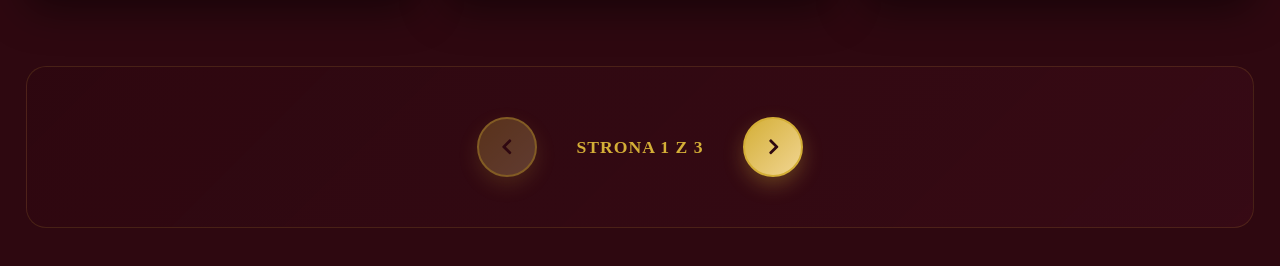
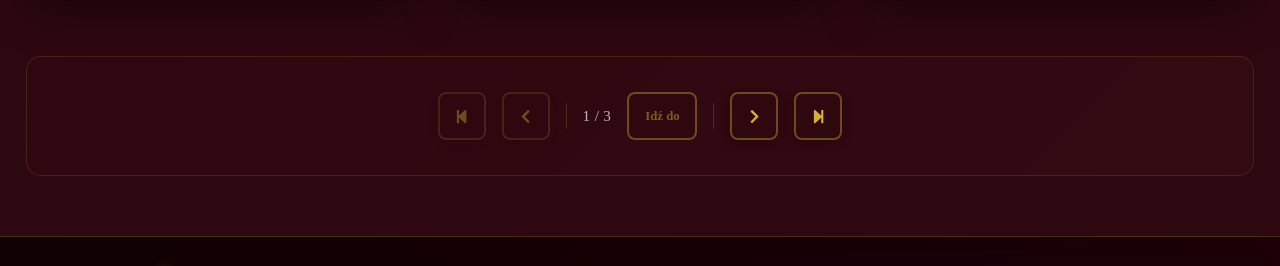
Before and after one commit to KlaraQueen/klara-queen, a React (Create React App) app: page /offer in a window 1280 px wide. Shown: the part 1684-1950 px from the top of the page. Built offline with nearby package versions, Linux system fonts and the light colour scheme.

Commit message:
Poprawa paginacji

```diff
--- /dev/null
+++ b/src/components/Pagination/index.js
@@ -0,0 +1,127 @@
+import React, { useState } from "react";
+import * as S from "./styled";
+import {
+  FaChevronLeft,
+  FaChevronRight,
+  FaStepBackward,
+  FaStepForward,
+} from "react-icons/fa";
+
+const Pagination = ({ currentPage, totalPages, onPageChange }) => {
+  const [inputValue, setInputValue] = useState("");
+
+  const handleFirstPage = () => {
+    onPageChange(1);
+  };
+
+  const handleLastPage = () => {
+    onPageChange(totalPages);
+  };
+
+  const handlePrevPage = () => {
+    if (currentPage > 1) {
+      onPageChange(currentPage - 1);
+    }
+  };
+
+  const handleNextPage = () => {
+    if (currentPage < totalPages) {
+      onPageChange(currentPage + 1);
+    }
+  };
+
+  const handlePageInput = (e) => {
+    const value = e.target.value.trim();
+
+    if (value === "") {
+      setInputValue("");
+      return;
+    }
+
+    const pageNumber = parseInt(value, 10);
+
+    if (!isNaN(pageNumber) && pageNumber >= 1 && pageNumber <= totalPages) {
+      onPageChange(pageNumber);
+      setInputValue("");
+    } else if (pageNumber > totalPages) {
+      onPageChange(totalPages);
+      setInputValue("");
+    } else if (pageNumber < 1) {
+      onPageChange(1);
+      setInputValue("");
+    }
+  };
+
+  const handleInputKeyPress = (e) => {
+    if (e.key === "Enter") {
+      handlePageInput(e);
+    }
+  };
+
+  if (totalPages <= 1) return null;
+
+  return (
+    <S.PaginationContainer>
+      <S.PaginationButton
+        onClick={handleFirstPage}
+        disabled={currentPage === 1}
+        aria-label="Pierwsza strona"
+        title="Pierwsza strona"
+      >
+        <FaStepBackward />
+      </S.PaginationButton>
+
+      <S.PaginationButton
+        onClick={handlePrevPage}
+        disabled={currentPage === 1}
+        aria-label="Poprzednia strona"
+        title="Poprzednia strona"
+      >
+        <FaChevronLeft />
+      </S.PaginationButton>
+
+      <S.Separator />
+
+      <S.PageInfo>
+        <span>{currentPage}</span>
+        <span style={{ margin: "0 4px" }}>/</span>
+        <span>{totalPages}</span>
+      </S.PageInfo>
+
+      <S.PageInput
+        type="number"
+        placeholder="Idź do"
+        value={inputValue}
+        onChange={(e) => setInputValue(e.target.value)}
+        onBlur={handlePageInput}
+        onKeyPress={handleInputKeyPress}
+        min="1"
+        max={totalPages}
+        aria-label="Wpisz numer strony"
+        title="Wpisz numer strony i naciśnij Enter"
+      />
+
+      <S.Separator />
+
+      <S.PaginationButton
+        onClick={handleNextPage}
+        disabled={currentPage === totalPages}
+        aria-label="Następna strona"
+        title="Następna strona"
+      >
+        <FaChevronRight />
+      </S.PaginationButton>
+
+      <S.PaginationButton
+        onClick={handleLastPage}
+        disabled={currentPage === totalPages}
+        aria-label="Ostatnia strona"
+        title="Ostatnia strona"
+      >
+        <FaStepForward />
+      </S.PaginationButton>
+    </S.PaginationContainer>
+  );
+};
+
+export default Pagination;
--- /dev/null
+++ b/src/components/Pagination/styled.js
@@ -0,0 +1,115 @@
+import styled from "styled-components";
+import { theme } from "../../theme";
+
+export const PaginationContainer = styled.div`
+  display: flex;
+  justify-content: center;
+  align-items: center;
+  gap: clamp(8px, 2vw, 16px);
+  margin-top: clamp(30px, 5vw, 50px);
+  padding: clamp(20px, 3vw, 35px);
+  background: linear-gradient(
+    135deg,
+    rgba(46, 8, 16, 0.3) 0%,
+    rgba(75, 16, 32, 0.2) 100%
+  );
+  border: 1px solid rgba(212, 175, 55, 0.15);
+  border-radius: 15px;
+  flex-wrap: wrap;
+`;
+
+export const PaginationButton = styled.button`
+  flex-shrink: 0;
+  width: clamp(35px, 4vw, 48px);
+  height: clamp(35px, 4vw, 48px);
+  border-radius: 8px;
+  background: ${(props) =>
+    props.active
+      ? `linear-gradient(135deg, ${theme.colors.goldMain} 0%, #f1d592 100%)`
+      : "rgba(46, 8, 16, 0.6)"};
+  color: ${(props) =>
+    props.active ? theme.colors.deepBlack : theme.colors.goldMain};
+  border: 2px solid
+    ${(props) =>
+      props.active ? theme.colors.goldMain : "rgba(212, 175, 55, 0.4)"};
+  font-size: clamp(0.8rem, 1.5vw, 0.95rem);
+  font-weight: 600;
+  display: flex;
+  align-items: center;
+  justify-content: center;
+  cursor: pointer;
+  transition: all 0.3s cubic-bezier(0.4, 0, 0.2, 1);
+  box-shadow: ${(props) =>
+    props.active
+      ? "0 6px 20px rgba(212, 175, 55, 0.3)"
+      : "0 4px 12px rgba(0, 0, 0, 0.2)"};
+
+  &:hover:not(:disabled) {
+    transform: translateY(-2px);
+    box-shadow: 0 8px 25px rgba(212, 175, 55, 0.4);
+    border-color: ${theme.colors.goldMain};
+  }
+
+  &:active:not(:disabled) {
+    transform: translateY(0);
+  }
+
+  &:disabled {
+    opacity: 0.4;
+    cursor: not-allowed;
+    background: rgba(46, 8, 16, 0.4);
+  }
+`;
+
+export const PageInput = styled.input`
+  width: clamp(50px, 8vw, 70px);
+  height: clamp(35px, 4vw, 48px);
+  border: 2px solid rgba(212, 175, 55, 0.4);
+  border-radius: 8px;
+  background: rgba(46, 8, 16, 0.6);
+  color: ${theme.colors.goldMain};
+  text-align: center;
+  font-size: clamp(0.65rem, 1rem, 0.8rem);
+  font-weight: 600;
+  padding: clamp(6px, 1vw, 10px);
+  font-family: "Cormorant Garamond", serif;
+  letter-spacing: 0;
+  transition: all 0.3s ease;
+
+  &:focus {
+    outline: none;
+    border-color: ${theme.colors.goldMain};
+    box-shadow: 0 0 10px rgba(212, 175, 55, 0.3);
+    background: rgba(46, 8, 16, 0.8);
+  }
+
+  &::placeholder {
+    color: rgba(212, 175, 55, 0.5);
+  }
+
+  /* Style for number input - remove spinners */
+  &::-webkit-outer-spin-button,
+  &::-webkit-inner-spin-button {
+    -webkit-appearance: none;
+    margin: 0;
+  }
+
+  &[type="number"] {
+    -moz-appearance: textfield;
+  }
+`;
+
+export const PageInfo = styled.span`
+  font-size: clamp(0.8rem, 1.5vw, 0.95rem);
+  color: rgba(255, 255, 255, 0.7);
+  font-weight: 500;
+  white-space: nowrap;
+  font-family: "Cormorant Garamond", serif;
+  letter-spacing: 0.5px;
+`;
+
+export const Separator = styled.div`
+  width: 1px;
+  height: clamp(20px, 2vw, 30px);
+  background: rgba(212, 175, 55, 0.2);
+`;
--- a/src/pages/Offer/OfferList/index.js
+++ b/src/pages/Offer/OfferList/index.js
@@ -1,12 +1,8 @@
 import React, { useState, useEffect } from "react";
 import * as S from "./styled";
 import { offerData } from "../../../data/offerData";
-import {
-  FaChevronLeft,
-  FaChevronRight,
-  FaThLarge,
-  FaList,
-} from "react-icons/fa";
+import { FaThLarge, FaList } from "react-icons/fa";
+import Pagination from "../../../components/Pagination";
 
 const OfferList = () => {
   const baseUrl = process.env.PUBLIC_URL || "";
@@ -37,16 +33,8 @@ const OfferList = () => {
   const endIndex = startIndex + itemsPerPage;
   const currentOffers = offerData.slice(startIndex, endIndex);
 
-  const handleNextPage = () => {
-    if (currentPage < totalPages) {
-      setCurrentPage(currentPage + 1);
-    }
-  };
-
-  const handlePrevPage = () => {
-    if (currentPage > 1) {
-      setCurrentPage(currentPage - 1);
-    }
+  const handlePageChange = (pageNumber) => {
+    setCurrentPage(pageNumber);
   };
 
   return (
@@ -120,29 +108,11 @@ const OfferList = () => {
         </S.OffersList>
       )}
 
-      {totalPages > 1 && (
-        <S.PaginationWrapper>
-          <S.PaginationButton
-            onClick={handlePrevPage}
-            disabled={currentPage === 1}
-            aria-label="Poprzednia strona"
-          >
-            <FaChevronLeft />
-          </S.PaginationButton>
-
-          <S.PageInfo>
-            Strona {currentPage} z {totalPages}
-          </S.PageInfo>
-
-          <S.PaginationButton
-            onClick={handleNextPage}
-            disabled={currentPage === totalPages}
-            aria-label="Następna strona"
-          >
-            <FaChevronRight />
-          </S.PaginationButton>
-        </S.PaginationWrapper>
-      )}
+      <Pagination
+        currentPage={currentPage}
+        totalPages={totalPages}
+        onPageChange={handlePageChange}
+      />
     </S.OfferListWrapper>
   );
 };
--- a/src/pages/Offer/OfferList/styled.js
+++ b/src/pages/Offer/OfferList/styled.js
@@ -254,72 +254,6 @@ export const OfferListWrapper = styled.div`
   gap: clamp(4px, 1vw, 8px);
 `;
 
-export const PaginationWrapper = styled.div`
-  display: flex;
-  justify-content: center;
-  align-items: center;
-  gap: clamp(20px, 4vw, 40px);
-  margin-top: clamp(40px, 6vw, 60px);
-  padding: clamp(30px, 4vw, 50px);
-  background: linear-gradient(
-    135deg,
-    rgba(46, 8, 16, 0.4) 0%,
-    rgba(75, 16, 32, 0.3) 100%
-  );
-  border: 1px solid rgba(212, 175, 55, 0.15);
-  border-radius: 20px;
-`;
-
-export const PaginationButton = styled.button`
-  flex-shrink: 0;
-  width: clamp(45px, 5vw, 60px);
-  height: clamp(45px, 5vw, 60px);
-  border-radius: 50%;
-  background: linear-gradient(
-    135deg,
-    ${theme.colors.goldMain} 0%,
-    #f1d592 100%
-  );
-  color: ${theme.colors.deepBlack};
-  border: 2px solid ${theme.colors.goldMain};
-  font-size: clamp(0.9rem, 1.5vw, 1.1rem);
-  display: flex;
-  align-items: center;
-  justify-content: center;
-  cursor: pointer;
-  transition: all 0.3s cubic-bezier(0.4, 0, 0.2, 1);
-  box-shadow: 0 8px 20px rgba(212, 175, 55, 0.3);
-
-  &:hover:not(:disabled) {
-    transform: scale(1.1);
-    box-shadow: 0 12px 30px rgba(212, 175, 55, 0.4);
-  }
-
-  &:active:not(:disabled) {
-    transform: scale(0.95);
-  }
-
-  &:disabled {
-    opacity: 0.5;
-    cursor: not-allowed;
-    background: linear-gradient(
-      135deg,
-      rgba(212, 175, 55, 0.5) 0%,
-      rgba(241, 213, 146, 0.5) 100%
-    );
-  }
-`;
-
-export const PageInfo = styled.span`
-  font-size: clamp(0.95rem, 1.8vw, 1.1rem);
-  color: ${theme.colors.goldMain};
-  font-weight: 600;
-  font-family: "Cormorant Garamond", serif;
-  letter-spacing: 1px;
-  text-transform: uppercase;
-  white-space: nowrap;
-`;
-
 export const ViewToggleContainer = styled.div`
   display: flex;
   gap: clamp(8px, 1.5vw, 12px);
```
